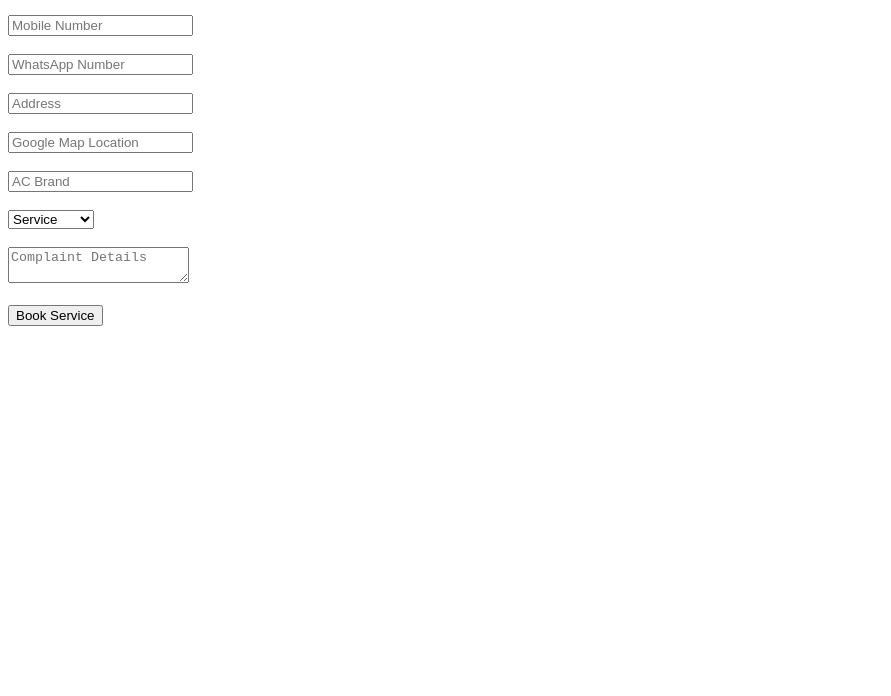
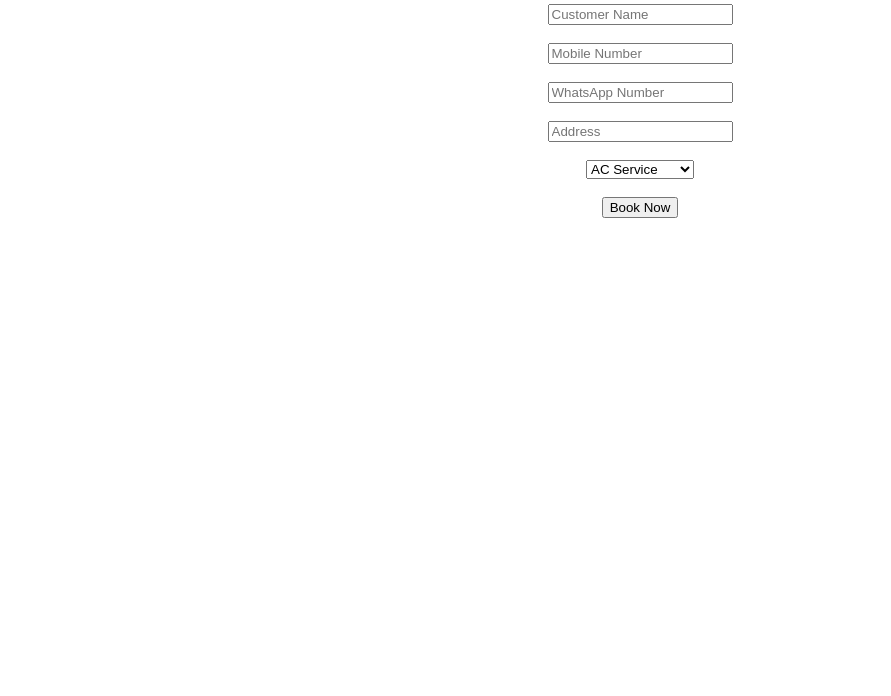
Before and after one commit to acwale/acwale-website, a plain HTML site: page index.html in a window 1280 px wide. Shown: the part 104-800 px from the top of the page, without its empty margins (0-891 px from the left). Drawn offline with Linux system fonts and the light colour scheme.

Commit message:
Update AC Booking Form

```diff
--- a/index.html
+++ b/index.html
@@ -1,42 +1,30 @@
 <!DOCTYPE html>
 <html>
 <head>
-<meta charset="UTF-8">
-<meta name="viewport" content="width=device-width, initial-scale=1.0">
 <title>AC Service Booking</title>
+<meta name="viewport" content="width=device-width, initial-scale=1">
 </head>
-<body>
+<body style="font-family:Arial;text-align:center;padding:20px;">
 
 <h1>AC Service Booking Form</h1>
 
 <form>
-  <input type="text" placeholder="Customer Name"><br><br>
+<input type="text" placeholder="Customer Name"><br><br>
 
-  <input type="tel" placeholder="Mobile Number"><br><br>
+<input type="tel" placeholder="Mobile Number"><br><br>
 
-  <input type="tel" placeholder="WhatsApp Number"><br><br>
+<input type="tel" placeholder="WhatsApp Number"><br><br>
 
-  <input type="text" placeholder="Address"><br><br>
+<input type="text" placeholder="Address"><br><br>
 
-  <input type="text" placeholder="Google Map Location"><br><br>
+<select>
+<option>AC Service</option>
+<option>AC Installation</option>
+<option>AC Repair</option>
+<option>Gas Charging</option>
+</select><br><br>
 
-  <input type="text" placeholder="AC Brand"><br><br>
-
-  <select>
-    <option>Service</option>
-    <option>Repair</option>
-    <option>Installation</option>
-    <option>Gas Filling</option>
-  </select>
-
-  <br><br>
-
-  <textarea placeholder="Complaint Details"></textarea>
-
-  <br><br>
-
-  <button type="submit">Book Service</button>
-
+<button type="submit">Book Now</button>
 </form>
 
 </body>
```
